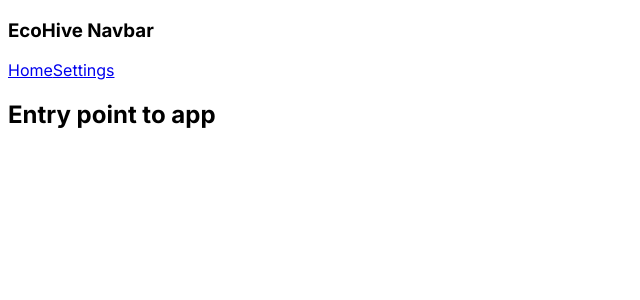
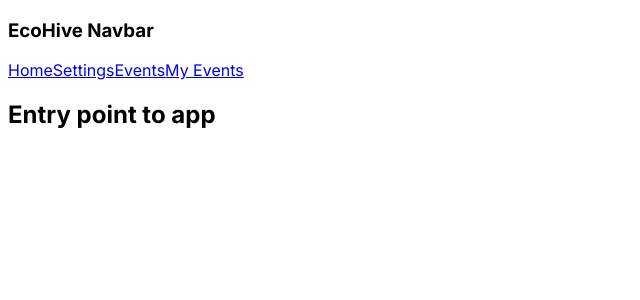
Before and after one commit to tobykeegan/bs3206-ecohive, a Next.js app: page / in a window 1280 px wide. Shown: the top 300 px of the page, without its empty margins (0-640 px from the left). Built offline with nearby package versions, Linux system fonts and the light colour scheme.

Commit message:
Few more links in navbar

```diff
--- a/src/app/ui/Navbar.jsx
+++ b/src/app/ui/Navbar.jsx
@@ -2,10 +2,12 @@ import Grid from "@mui/joy/Grid";
 
 export default function Navbar() {
   return (
-    <nav>
+    <nav id="navbar">
       <h1>EcoHive Navbar</h1>
       <a href="/">Home</a>
       <a href="/settings">Settings</a>
+      <a href="/events/feed">Events</a>
+      <a href="/events/feed">My Events</a>
     </nav>
   );
 }
```
